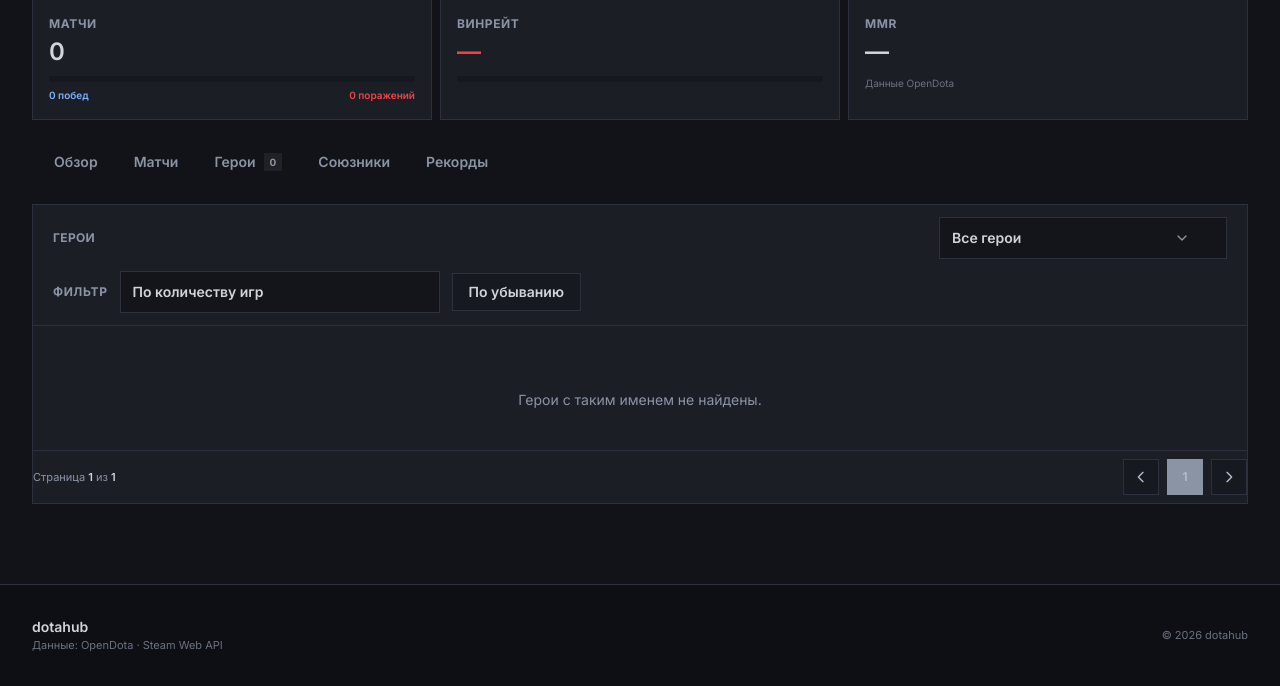
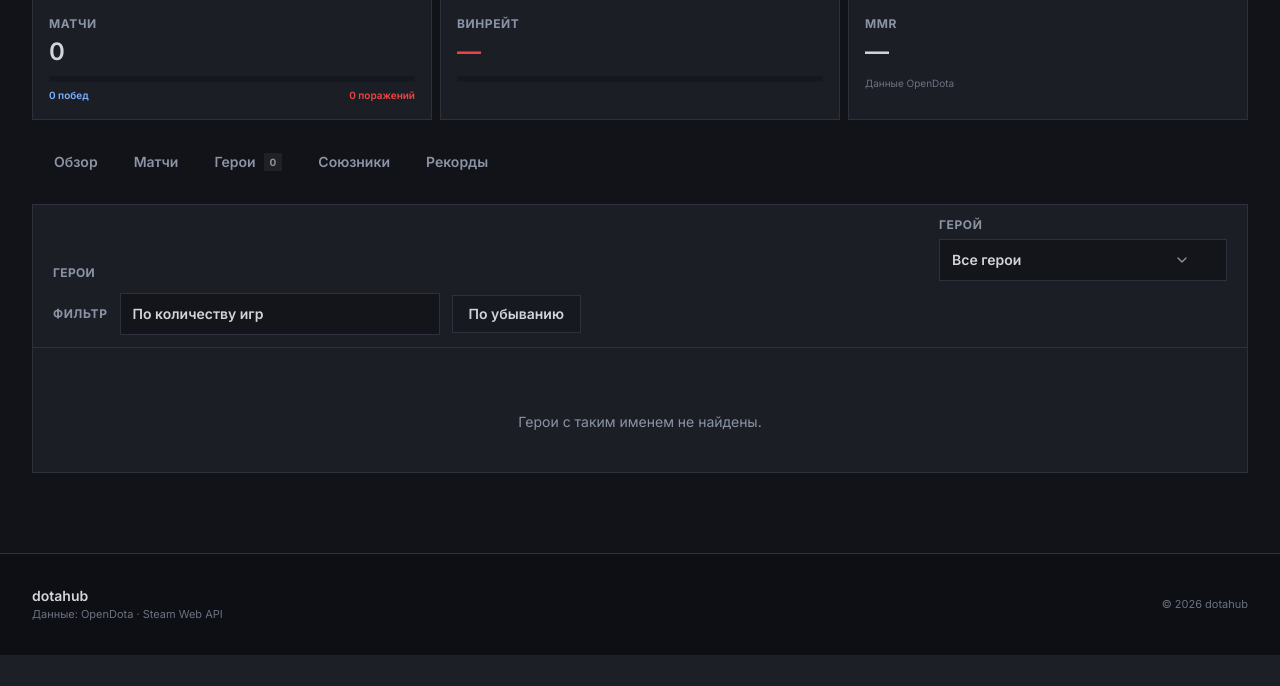
Before and after one commit to nymphernus/dota-hub, a Laravel app: template resources/views/dota/heroes.blade.php in a window 1280 px wide. Shown: the part 372-1058 px from the top of the page. After the commit the page ends 1027 px from the top, so only its background shows below. Run offline with Laravel 12, Linux system fonts and the light colour scheme; the template is opened without the code that fills it, so the values that code supplies are empty; style sheets or scripts are compiled from the project's sources.

Commit message:
ui: polish filters, hero grid, profile banner and lifetime stats

```diff
--- a/resources/css/app.css
+++ b/resources/css/app.css
@@ -202,6 +202,12 @@
         @apply w-full rounded-none border border-line bg-ink-900/50 px-4 py-3 text-sm text-mist-200 placeholder:text-mist-500 transition focus:outline-none;
     }
 
+    input[type='date']::-webkit-calendar-picker-indicator {
+        cursor: pointer;
+        filter: invert(0.85);
+        opacity: 0.7;
+    }
+
     .select-control {
         @apply w-full appearance-none rounded-none border border-line bg-ink-900/80 py-2.5 pl-3 pr-9 text-sm font-semibold text-mist-200 transition focus:outline-none;
     }
--- a/resources/views/components/player-header.blade.php
+++ b/resources/views/components/player-header.blade.php
@@ -1,4 +1,6 @@
 @php
+    $bannerHero = collect($player['heroes'] ?? [])->first(fn (array $hero) => ! empty($hero['image']));
+    $bannerImage = $bannerHero['image'] ?? ($player['avatar'] ?? null);
     $rankTier = (int) ($player['rank_tier'] ?? 0);
     $rankIconBase = asset('images/dota/ranks');
     $rankIcon = $rankIconBase.'/rank_icon_0.png';
@@ -29,7 +31,10 @@
 @endphp
 
 <section class="card relative overflow-hidden">
-    <div class="relative px-4 pb-5 pt-8 sm:px-6 lg:px-8">
+    @if ($bannerImage)
+        <div class="absolute inset-0 bg-cover bg-center filter blur-sm opacity-20" style="background-image: url('{{ $bannerImage }}')" aria-hidden="true"></div>
+    @endif
+    <div class="relative z-10 px-4 pb-5 pt-8 sm:px-6 lg:px-8">
         <div class="flex flex-col gap-5 lg:flex-row lg:items-center lg:justify-between">
             <div class="flex min-w-0 items-center gap-4">
                 <div class="relative h-20 w-20 shrink-0 overflow-hidden rounded-none bg-ink-800    sm:h-24 sm:w-24">
--- a/resources/views/dota/heroes.blade.php
+++ b/resources/views/dota/heroes.blade.php
@@ -9,8 +9,8 @@
         @else
             <section class="card mt-4 overflow-hidden" x-data="{
                 heroId: 0,
-                heroQuery: '',
-                heroOpen: false,
+                heroPickerOpen: false,
+                heroPickerQuery: '',
                 sortKey: 'games',
                 sortDir: 'desc',
                 perPage: 24,
@@ -23,8 +23,8 @@
                     this.$watch('sortKey', () => this.page = 1);
                     this.$watch('sortDir', () => this.page = 1);
                 },
-                get filteredHeroOptions() {
-                    const query = this.heroQuery.trim().toLowerCase();
+                get filteredHeroPickerHeroes() {
+                    const query = this.heroPickerQuery.trim().toLowerCase();
                     return this.heroes
                         .filter((hero) => (hero.localized_name || hero.name || '').toLowerCase().includes(query))
                         .slice()
@@ -56,8 +56,8 @@
                 goTo(target) { this.page = Math.min(Math.max(1, target), this.pageCount); },
                 selectHero(heroId) {
                     this.heroId = Number(heroId) || 0;
-                    this.heroQuery = '';
-                    this.heroOpen = false;
+                    this.heroPickerQuery = '';
+                    this.heroPickerOpen = false;
                     this.page = 1;
                 },
                 sortBy(key) {
@@ -74,57 +74,22 @@
                 }
             }" x-init="init()">
                 <div class="flex flex-col gap-3 border-b border-line px-4 py-3 sm:px-5">
-                    <div class="flex flex-col gap-3 sm:flex-row sm:items-center sm:justify-between">
+                    <div class="flex flex-col gap-3 sm:flex-row sm:items-end sm:justify-between">
                         <h2 class="section-heading">Герои</h2>
 
-                        <div class="relative w-full sm:w-72" @click.outside="heroOpen = false">
+                        <div class="w-full sm:w-72">
+                            <span class="label mb-1.5 block">Герой</span>
                             <button
                                 type="button"
                                 id="heroes-hero-filter"
                                 class="select-control flex w-full items-center justify-between gap-2 text-left"
-                                :aria-expanded="heroOpen.toString()"
-                                aria-controls="heroes-hero-options"
-                                @click="heroOpen = !heroOpen"
+                                :aria-expanded="heroPickerOpen.toString()"
+                                aria-controls="heroes-hero-grid"
+                                @click="heroPickerOpen = true"
                             >
                                 <span class="truncate" x-text="selectedHeroName">Все герои</span>
                                 <svg class="h-4 w-4 shrink-0 text-mist-400" viewBox="0 0 24 24" fill="none" stroke="currentColor" stroke-width="2" aria-hidden="true"><path d="M6 9l6 6 6-6" stroke-linecap="round" stroke-linejoin="round" /></svg>
                             </button>
-
-                            <div
-                                id="heroes-hero-options"
-                                x-show="heroOpen"
-                                x-cloak
-                                x-transition.opacity.duration.100ms
-                                class="absolute left-0 right-0 top-full z-30 mt-1 border border-line bg-[#1c1e26]"
-                            >
-                                <div class="border-b border-line p-2">
-                                    <input
-                                        type="search"
-                                        x-model="heroQuery"
-                                        class="input !py-1.5 !pl-8 !text-[12px]"
-                                        placeholder="Поиск героя..."
-                                        aria-label="Поиск героя в списке"
-                                        autocomplete="off"
-                                    >
-                                    <svg class="pointer-events-none absolute left-5 top-[19px] h-3.5 w-3.5 text-mist-500" viewBox="0 0 24 24" fill="none" stroke="currentColor" stroke-width="1.8" aria-hidden="true"><circle cx="11" cy="11" r="6.5" /><path d="M16 16l4.5 4.5" stroke-linecap="round" /></svg>
-                                </div>
-                                <div class="max-h-64 overflow-y-auto">
-                                    <button type="button" class="flex w-full items-center justify-between px-2 py-1.5 text-left text-[12px] text-mist-300 transition hover:bg-ink-700 hover:text-white" @click="selectHero(0)">
-                                        <span>Все герои</span>
-                                        <span class="text-[10px] text-mist-500" x-show="! heroId">✓</span>
-                                    </button>
-                                    <template x-for="hero in filteredHeroOptions" :key="hero.hero_id">
-                                        <button type="button" class="flex w-full items-center gap-2 px-2 py-1.5 text-left transition hover:bg-ink-700" @click="selectHero(hero.hero_id)">
-                                            <span class="h-6 w-10 shrink-0 overflow-hidden bg-ink-800">
-                                                <img :src="hero.icon || hero.image" :alt="hero.localized_name || hero.name" class="h-full w-full object-cover" loading="lazy">
-                                            </span>
-                                            <span class="min-w-0 flex-1 truncate text-[12px] text-mist-300" x-text="hero.localized_name || hero.name"></span>
-                                            <span class="font-mono text-[10px] text-mist-500" x-text="hero.games"></span>
-                                            <span class="text-[10px] text-accent-300" x-show="heroId === hero.hero_id">✓</span>
-                                        </button>
-                                    </template>
-                                </div>
-                            </div>
                         </div>
                     </div>
 
@@ -139,18 +104,21 @@
                     </div>
                 </div>
 
-                <div class="grid grid-cols-2 gap-2 p-3 sm:grid-cols-3 lg:grid-cols-6">
+                <div class="grid grid-cols-2 gap-2 p-3 md:grid-cols-4 lg:grid-cols-6">
                     <template x-for="hero in pagedHeroes" :key="hero.hero_id">
                         <a :href="heroUrl(hero.hero_id)" class="group block min-w-0 border border-line bg-ink-900/30 transition hover:border-accent-400 hover:bg-accent-400/10" :aria-label="'Статистика героя ' + (hero.localized_name || hero.name)">
-                            <span class="block h-16 w-full overflow-hidden bg-ink-800">
-                                <img :src="hero.image" :alt="hero.localized_name || hero.name" class="h-full w-full object-cover object-top" loading="lazy">
+                            <span class="flex items-center gap-2 p-2">
+                                <span class="h-10 w-10 shrink-0 overflow-hidden bg-ink-800">
+                                    <img :src="hero.icon || hero.image" :alt="hero.localized_name || hero.name" class="h-full w-full object-cover" loading="lazy">
                                 </span>
-                            <span class="block px-2 py-1">
+                                <span class="min-w-0 flex-1">
                                     <span class="block truncate text-[12px] font-semibold text-mist-200 transition group-hover:text-white" x-text="hero.localized_name || hero.name"></span>
-                                <span class="mt-0.5 flex items-center justify-between font-mono text-[10px] text-mist-500">
-                                    <span x-text="hero.games + ' игр'"></span>
-                                    <span :class="hero.win_rate == null ? 'text-mist-500' : (hero.win_rate >= 50 ? 'text-emerald-300' : 'text-rose-300')" x-text="hero.win_rate == null ? '—' : hero.win_rate.toFixed(1) + '%'"></span>
+                                    <span class="mt-0.5 block font-mono text-[10px] text-mist-500" x-text="hero.games + ' игр'"></span>
                                 </span>
+                            </span>
+                            <span class="flex items-center justify-between border-t border-line px-2 py-1 text-[10px] text-mist-500">
+                                <span>Винрейт</span>
+                                <span class="font-mono font-semibold" :class="hero.win_rate == null ? 'text-mist-500' : (hero.win_rate >= 50 ? 'text-emerald-300' : 'text-rose-300')" x-text="hero.win_rate == null ? '—' : hero.win_rate.toFixed(1) + '%'"></span>
                             </span>
                         </a>
                     </template>
@@ -158,25 +126,57 @@
 
                 <div x-show="filteredHeroes.length === 0" class="px-4 py-10 text-center text-sm text-mist-400" x-cloak>Герои с таким именем не найдены.</div>
 
-                <nav role="navigation" aria-label="Пагинация героев" class="flex flex-wrap items-center justify-center gap-2 border-t border-line py-2">
-                    <p class="mr-auto text-[11px] text-mist-400">Страница <span class="font-semibold text-mist-200" x-text="page"></span> из <span class="font-semibold text-mist-200" x-text="pageCount"></span></p>
-                    <button type="button" class="grid h-9 w-9 place-items-center rounded-none border border-line bg-ink-900/40 text-mist-300 transition hover:border-accent-400 hover:bg-accent-400/10 hover:text-mist-200" :disabled="page === 1" @click="goTo(page - 1)" aria-label="Предыдущая страница">
-                        <svg class="h-4 w-4" viewBox="0 0 24 24" fill="none" stroke="currentColor" stroke-width="2" aria-hidden="true"><path d="M15 5l-7 7 7 7" stroke-linecap="round" stroke-linejoin="round" /></svg>
+                @include('dota.partials.hero-pagination')
+
+                <div
+                    x-show="heroPickerOpen"
+                    x-cloak
+                    x-transition.opacity.duration.100ms
+                    class="fixed inset-0 z-50 flex items-center justify-center bg-black/70 p-4"
+                    @click.self="heroPickerOpen = false"
+                    @keydown.escape.window="heroPickerOpen = false"
+                    role="dialog"
+                    aria-modal="true"
+                    aria-label="Выбор героя"
+                >
+                    <div class="w-full max-w-3xl border border-line bg-[#1c1e26]">
+                        <div class="flex items-center justify-between gap-3 border-b border-line px-4 py-2">
+                            <h3 class="section-heading">Выберите героя</h3>
+                            <button type="button" class="btn-ghost !px-2 !py-1" @click="heroPickerOpen = false" aria-label="Закрыть выбор героя">✕</button>
+                        </div>
+                        <div class="border-b border-line p-3">
+                            <input
+                                type="search"
+                                x-model="heroPickerQuery"
+                                class="input !py-1.5 !pl-8 !text-[12px]"
+                                placeholder="Поиск героя..."
+                                aria-label="Поиск героя"
+                                autocomplete="off"
+                            >
+                            <svg class="pointer-events-none absolute left-6 top-[74px] h-3.5 w-3.5 text-mist-500" viewBox="0 0 24 24" fill="none" stroke="currentColor" stroke-width="1.8" aria-hidden="true"><circle cx="11" cy="11" r="6.5" /><path d="M16 16l4.5 4.5" stroke-linecap="round" /></svg>
+                        </div>
+                        <div id="heroes-hero-grid" class="grid max-h-[60vh] grid-cols-6 gap-2 overflow-y-auto p-3 sm:grid-cols-8 lg:grid-cols-10">
+                            <button type="button" class="flex flex-col items-center gap-1 border border-line bg-ink-900/40 p-1 text-[9px] text-mist-400 transition hover:border-accent-400 hover:text-white" @click="selectHero(0)" title="Все герои">
+                                <span class="grid h-8 w-8 place-items-center bg-ink-800 text-[10px] font-semibold text-mist-500">ALL</span>
+                                <span class="w-full truncate text-center">Все</span>
                             </button>
-                    <template x-for="number in pageCount" :key="number">
+                            <template x-for="hero in filteredHeroPickerHeroes" :key="hero.hero_id">
                                 <button
                                     type="button"
-                            class="grid h-9 min-w-9 place-items-center rounded-none border border-line bg-ink-900/40 px-3 text-xs font-semibold text-mist-300 transition hover:border-accent-400 hover:bg-accent-400/10 hover:text-mist-200"
-                            :class="page === number ? 'border-mist-400 bg-mist-400 text-ink-950' : ''"
-                            :aria-current="page === number ? 'page' : null"
-                            @click="goTo(number)"
-                            x-text="number"
-                        ></button>
+                                    class="flex flex-col items-center gap-1 border border-line bg-ink-900/40 p-1 text-[9px] text-mist-400 transition hover:border-accent-400 hover:text-white"
+                                    :class="Number(heroId) === Number(hero.hero_id) ? 'border-accent-400 bg-accent-400/10 text-white' : ''"
+                                    :title="hero.localized_name || hero.name"
+                                    @click="selectHero(hero.hero_id)"
+                                >
+                                    <span class="h-8 w-8 overflow-hidden bg-ink-800">
+                                        <img :src="hero.icon || hero.image" :alt="hero.localized_name || hero.name" class="h-full w-full object-cover" loading="lazy">
+                                    </span>
+                                    <span class="w-full truncate text-center" x-text="hero.localized_name || hero.name"></span>
+                                </button>
                             </template>
-                    <button type="button" class="grid h-9 w-9 place-items-center rounded-none border border-line bg-ink-900/40 text-mist-300 transition hover:border-accent-400 hover:bg-accent-400/10 hover:text-mist-200" :disabled="page === pageCount" @click="goTo(page + 1)" aria-label="Следующая страница">
-                        <svg class="h-4 w-4" viewBox="0 0 24 24" fill="none" stroke="currentColor" stroke-width="2" aria-hidden="true"><path d="M9 5l7 7-7 7" stroke-linecap="round" stroke-linejoin="round" /></svg>
-                    </button>
-                </nav>
+                        </div>
+                    </div>
+                </div>
             </section>
         @endif
 @endsection
--- a/resources/views/dota/matches.blade.php
+++ b/resources/views/dota/matches.blade.php
@@ -113,7 +113,7 @@
                         x-model="date"
                         @change="apply()"
                         value="{{ $filters['date'] ?? '' }}"
-                        class="select-control"
+                        class="w-full appearance-none bg-[#1c1e26] text-white border-[#2d313e] rounded px-3 py-2 focus:outline-none"
                         data-filter="date"
                     >
                 </div>
--- /dev/null
+++ b/resources/views/dota/partials/hero-pagination.blade.php
@@ -0,0 +1,27 @@
+<nav role="navigation" aria-label="Пагинация" x-show="pageCount > 1" x-cloak class="flex flex-wrap items-center justify-center gap-2 border-t border-line py-2">
+    <span x-show="page === 1" x-cloak class="grid h-9 w-9 place-items-center rounded-none border border-line bg-ink-900/20 text-mist-500" aria-disabled="true">
+        <svg class="h-4 w-4" viewBox="0 0 24 24" fill="none" stroke="currentColor" stroke-width="2" aria-hidden="true"><path d="M15 5l-7 7 7 7" stroke-linecap="round" stroke-linejoin="round" /></svg>
+    </span>
+    <a x-show="page !== 1" x-cloak href="#" @click.prevent="goTo(page - 1)" rel="prev" class="grid h-9 w-9 place-items-center rounded-none border border-line bg-ink-900/40 text-mist-300 transition hover:border-accent-400 hover:bg-accent-400/10 hover:text-mist-200" aria-label="Предыдущая страница">
+        <svg class="h-4 w-4" viewBox="0 0 24 24" fill="none" stroke="currentColor" stroke-width="2" aria-hidden="true"><path d="M15 5l-7 7 7 7" stroke-linecap="round" stroke-linejoin="round" /></svg>
+    </a>
+
+    <template x-for="number in pageCount" :key="number">
+        <a
+            href="#"
+            @click.prevent="goTo(number)"
+            class="grid h-9 min-w-9 place-items-center rounded-none border border-line bg-ink-900/40 px-3 text-xs font-semibold text-mist-300 transition hover:border-accent-400 hover:bg-accent-400/10 hover:text-mist-200"
+            :class="page === number ? 'border-mist-400 bg-mist-400 text-ink-950' : ''"
+            :aria-current="page === number ? 'page' : null"
+            :aria-label="'Страница ' + number"
+            x-text="number"
+        ></a>
+    </template>
+
+    <a x-show="page !== pageCount" x-cloak href="#" @click.prevent="goTo(page + 1)" rel="next" class="grid h-9 w-9 place-items-center rounded-none border border-line bg-ink-900/40 text-mist-300 transition hover:border-accent-400 hover:bg-accent-400/10 hover:text-mist-200" aria-label="Следующая страница">
+        <svg class="h-4 w-4" viewBox="0 0 24 24" fill="none" stroke="currentColor" stroke-width="2" aria-hidden="true"><path d="M9 5l7 7-7 7" stroke-linecap="round" stroke-linejoin="round" /></svg>
+    </a>
+    <span x-show="page === pageCount" x-cloak class="grid h-9 w-9 place-items-center rounded-none border border-line bg-ink-900/20 text-mist-500" aria-disabled="true">
+        <svg class="h-4 w-4" viewBox="0 0 24 24" fill="none" stroke="currentColor" stroke-width="2" aria-hidden="true"><path d="M9 5l7 7-7 7" stroke-linecap="round" stroke-linejoin="round" /></svg>
+    </span>
+</nav>
```
Also changed, not shown: resources/views/dota/player.blade.php (+10 -13 lines), tests/Feature/DotaMatchesTest.php (+1 -0 lines), tests/Feature/DotaProfileTest.php (+9 -7 lines), tests/Feature/UiAssetsTest.php (+25 -6 lines). Lines whose indentation alone changed are shown as unchanged.
